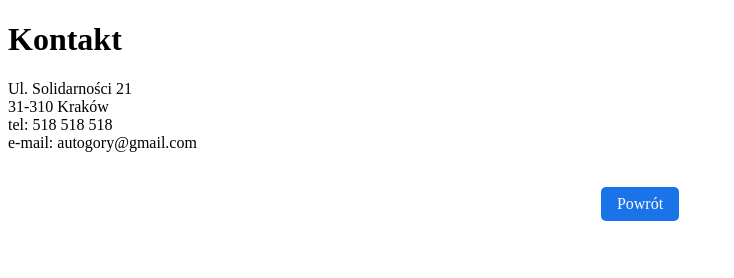
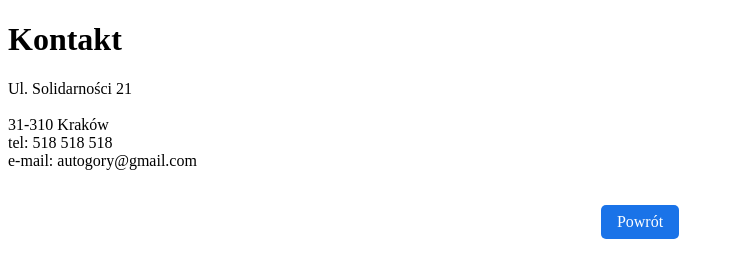
Before and after one commit to 76033/Laboratorium, a plain HTML site: page kontakt.html in a window 1280 px wide. Shown: the whole page, without its empty margins (0-734 px from the left). Drawn offline with Linux system fonts and the light colour scheme.

Commit message:
Update kontakt.html

```diff
--- a/kontakt.html
+++ b/kontakt.html
@@ -32,14 +32,15 @@
 <body>
   <header>
     <h1>Kontakt</h1>
+    Ul. Solidarności 21
   </header>
 
-    <p>
-    Ul. Solidarności 21<br>
+
+    <br>
     31-310 Kraków<br>
     tel: 518 518 518<br>
     e-mail: autogory@gmail.com<br>
-    </p>
+
 
 
 <div class="links">
```
